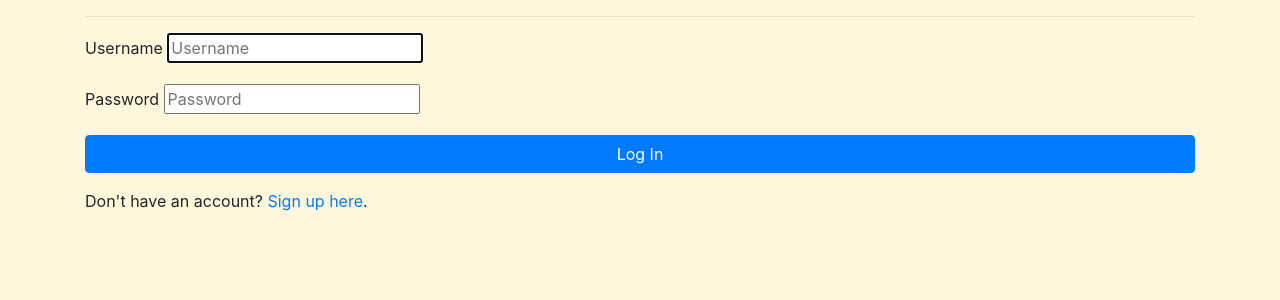
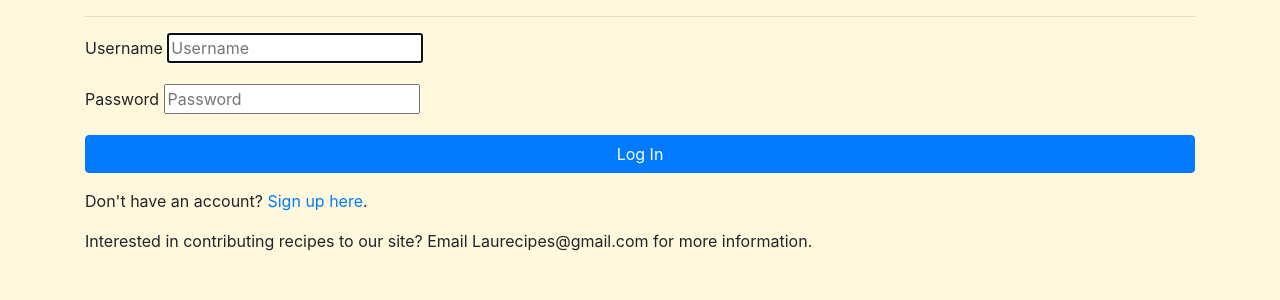
Before and after one commit to lizlau7/recipe_project, a Flask app: page /login in a window 1280 px wide. Shown: the part 59-359 px from the top of the page. Run offline with Flask 2, Linux system fonts and the light colour scheme; some libraries are stand-ins or nearby versions.

Commit message:
update login contributor info

```diff
--- a/templates/login.html
+++ b/templates/login.html
@@ -21,4 +21,6 @@
 </form>
 <p>Don't have an account? <a href="{{ url_for('register') }}">Sign up here</a>.</p>
 
+<p>Interested in contributing recipes to our site? Email Laurecipes@gmail.com for more information. </p>
+
 {% endblock %}
```
